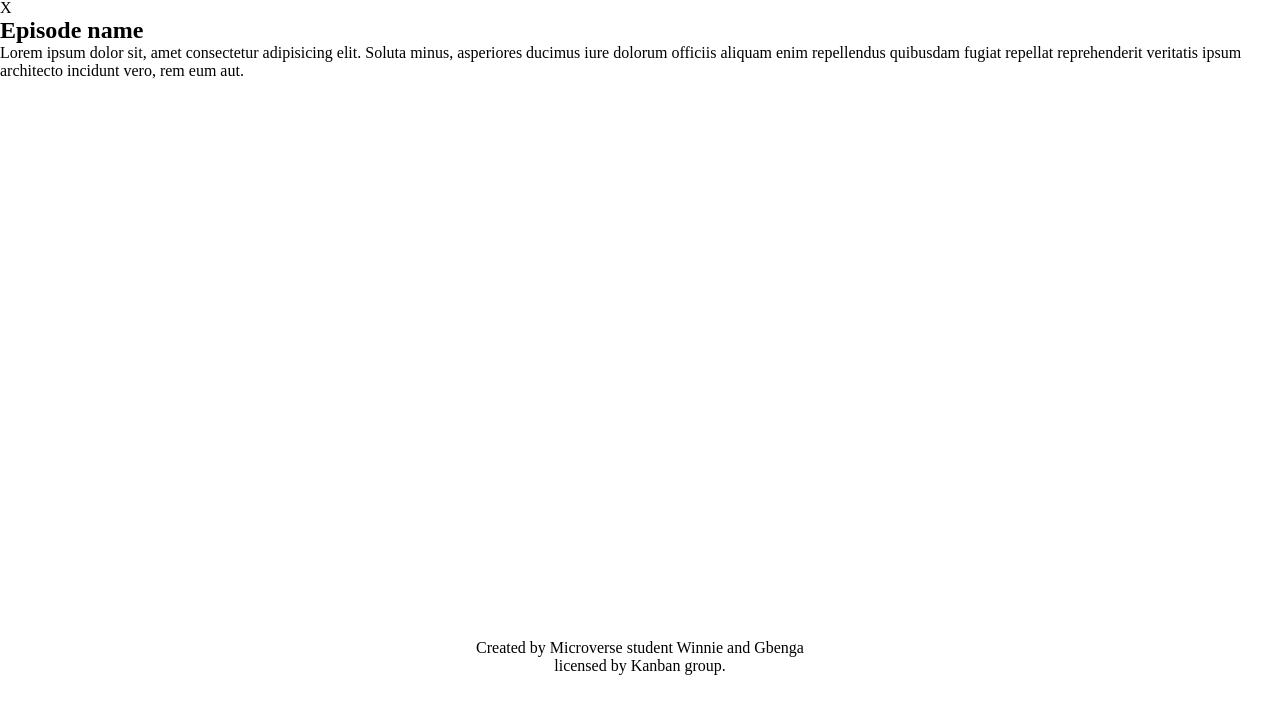
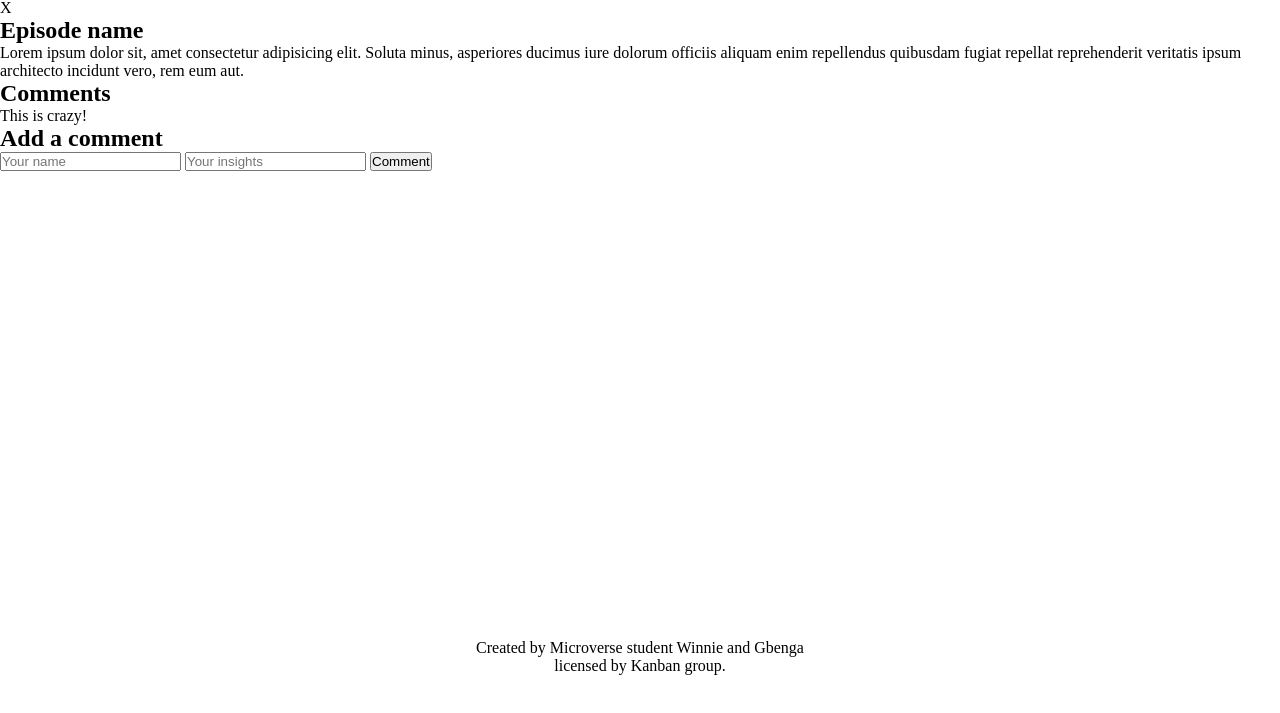
Before and after one commit to edubew/Capstone-javascript-project2, a plain HTML site: page index.html in a window 1280 px wide. Shown: the part 89-802 px from the top of the page. Drawn offline with Linux system fonts and the light colour scheme; files whose address does not match are found by name.

Commit message:
Write form and comments markup for the comments popup

```diff
--- a/index.html
+++ b/index.html
@@ -32,6 +32,18 @@
           architecto incidunt vero, rem eum aut.
         </p>
        </div>
+       <div class="comments">
+        <h2>Comments</h2>
+        <p>This is crazy!</p>
+       </div>
+       <div class="add-comment">
+        <h2>Add a comment</h2>
+        <form action="#">
+          <input type="text" placeholder="Your name" required>
+          <input type="text" placeholder="Your insights" required>
+          <button type="submit">Comment</button>
+        </form>
+       </div>
       </div>
     </section>
     <footer id="footer">
```
